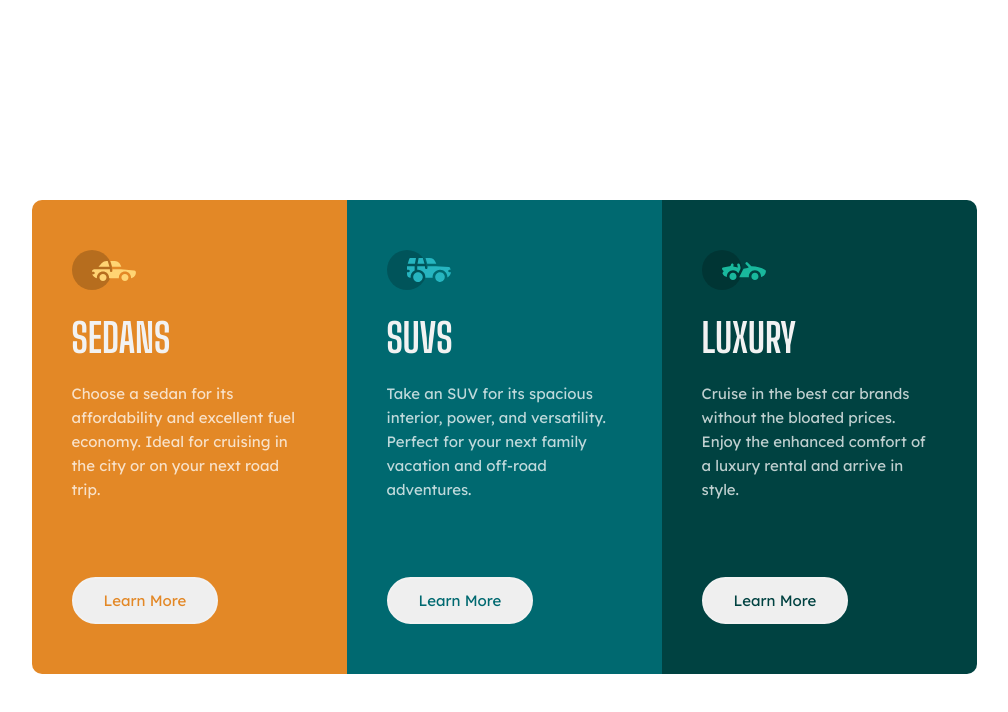
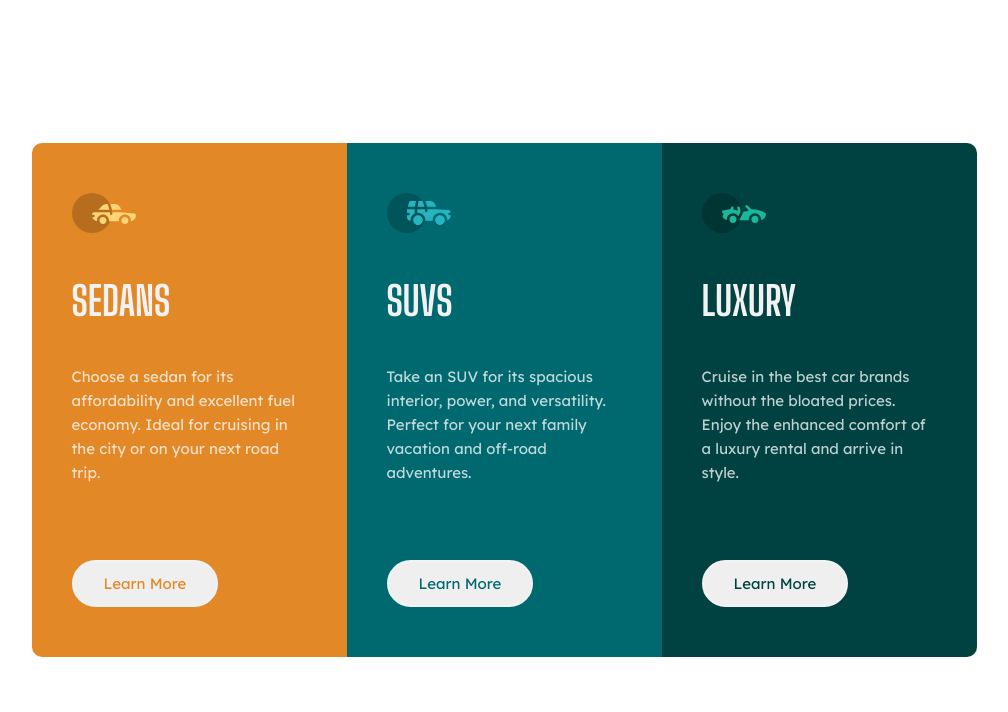
Before and after one commit to snowhawk1/frontend-mentor-3-column-preview-card-component, a plain HTML site: page index.html in a window 1280 px wide. Shown: the whole page, without its empty margins (136-1144 px from the left). Drawn offline with Linux system fonts and the light colour scheme.

Commit message:
made the card taller to be more similar to design

```diff
--- a/main.css
+++ b/main.css
@@ -95,7 +95,7 @@ button{
         margin: 0;
     }
     main{
-        padding: 100px 0;
+        height: 100%
     }
     .card-wrapper{
         flex-direction: row;
@@ -106,7 +106,7 @@ button{
         margin: 75px 0 0 0;
     }
     h1{
-        margin: 20px 0;
+        margin: 40px 0;
     }
 
     section{
```
